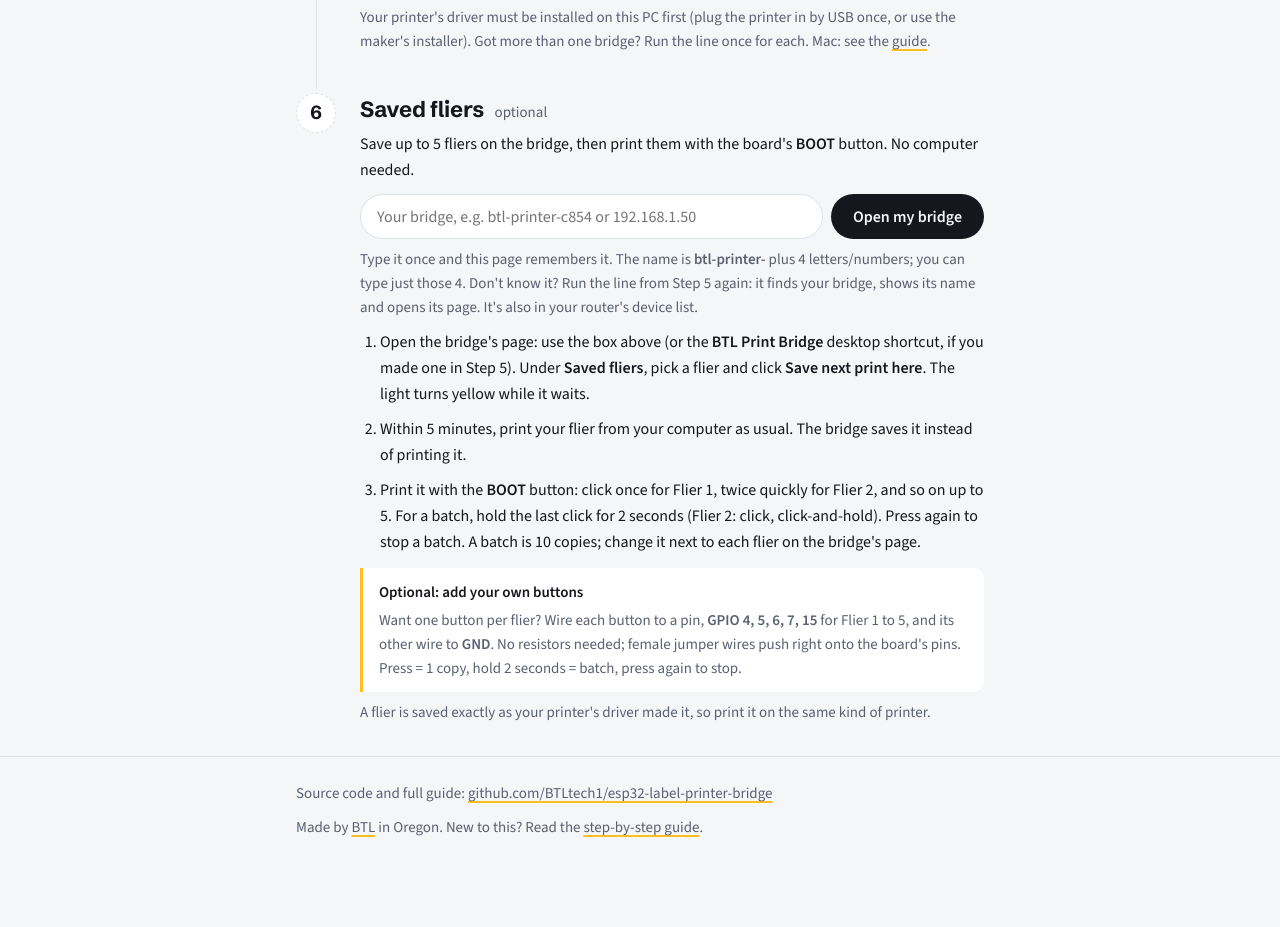
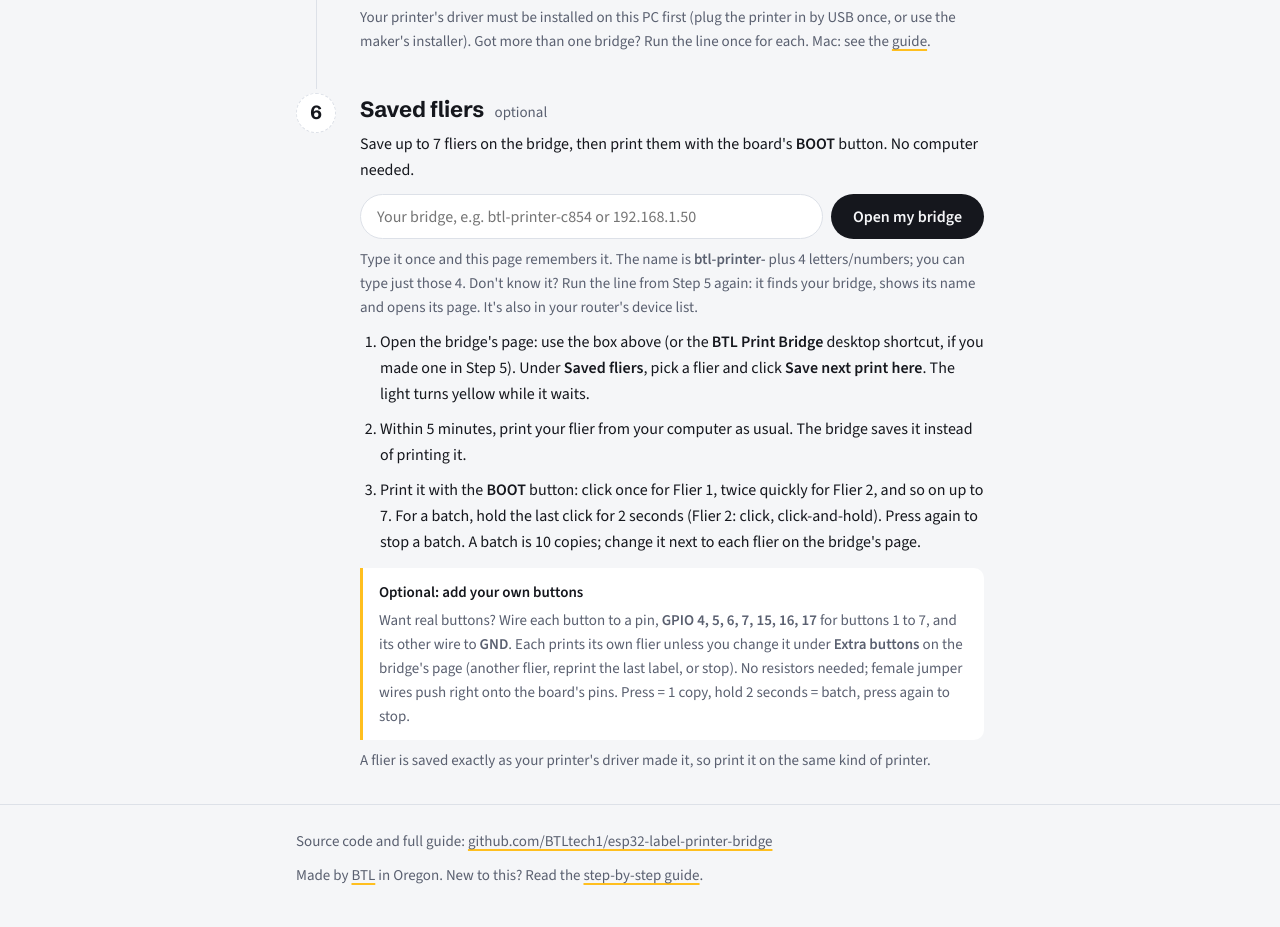
Before and after one commit to BTLtech1/esp32-label-printer-bridge, a plain HTML site: page web/index.html in a window 1280 px wide. Shown: the part 2626-3553 px from the top of the page. Before the commit the page ends 3505 px from the top, so only its background shows below. Drawn offline with nearby package versions, Linux system fonts and the light colour scheme; a web font is replaced by a local one.

Commit message:
7 fliers and 7 extra buttons; each button can print any flier, reprint the last label, or stop (1.13.0)

```diff
--- a/web/index.html
+++ b/web/index.html
@@ -256,18 +256,18 @@
 
     <li class="step optional">
       <h2>Saved fliers <span class="opt">optional</span></h2>
-      <p>Save up to 5 fliers on the bridge, then print them with the board's <b>BOOT</b> button. No computer needed.</p>
+      <p>Save up to 7 fliers on the bridge, then print them with the board's <b>BOOT</b> button. No computer needed.</p>
       <div class="bridge"><input id="bn" placeholder="Your bridge, e.g. btl-printer-c854 or 192.168.1.50" autocomplete="off" spellcheck="false" aria-label="Your bridge's name or IP address">
         <button type="button" class="btn" id="bo">Open my bridge</button></div>
       <p class="muted">Type it once and this page remembers it. The name is <b>btl-printer-</b> plus 4 letters/numbers; you can type just those 4. Don't know it? Run the line from Step 5 again: it finds your bridge, shows its name and opens its page. It's also in your router's device list.</p>
       <ol>
         <li>Open the bridge's page: use the box above (or the <b>BTL Print Bridge</b> desktop shortcut, if you made one in Step 5). Under <b>Saved fliers</b>, pick a flier and click <b>Save next print here</b>. The light turns yellow while it waits.</li>
         <li>Within 5 minutes, print your flier from your computer as usual. The bridge saves it instead of printing it.</li>
-        <li>Print it with the <b>BOOT</b> button: click once for Flier 1, twice quickly for Flier 2, and so on up to 5. For a batch, hold the last click for 2 seconds (Flier 2: click, click-and-hold). Press again to stop a batch. A batch is 10 copies; change it next to each flier on the bridge's page.</li>
+        <li>Print it with the <b>BOOT</b> button: click once for Flier 1, twice quickly for Flier 2, and so on up to 7. For a batch, hold the last click for 2 seconds (Flier 2: click, click-and-hold). Press again to stop a batch. A batch is 10 copies; change it next to each flier on the bridge's page.</li>
       </ol>
       <div class="aside">
         <p class="t">Optional: add your own buttons</p>
-        <p>Want one button per flier? Wire each button to a pin, <b>GPIO 4, 5, 6, 7, 15</b> for Flier 1 to 5, and its other wire to <b>GND</b>. No resistors needed; female jumper wires push right onto the board's pins. Press = 1 copy, hold 2 seconds = batch, press again to stop.</p>
+        <p>Want real buttons? Wire each button to a pin, <b>GPIO 4, 5, 6, 7, 15, 16, 17</b> for buttons 1 to 7, and its other wire to <b>GND</b>. Each prints its own flier unless you change it under <b>Extra buttons</b> on the bridge's page (another flier, reprint the last label, or stop). No resistors needed; female jumper wires push right onto the board's pins. Press = 1 copy, hold 2 seconds = batch, press again to stop.</p>
       </div>
       <p class="muted">A flier is saved exactly as your printer's driver made it, so print it on the same kind of printer.</p>
     </li>
```
Also changed, not shown: 3 other files.
